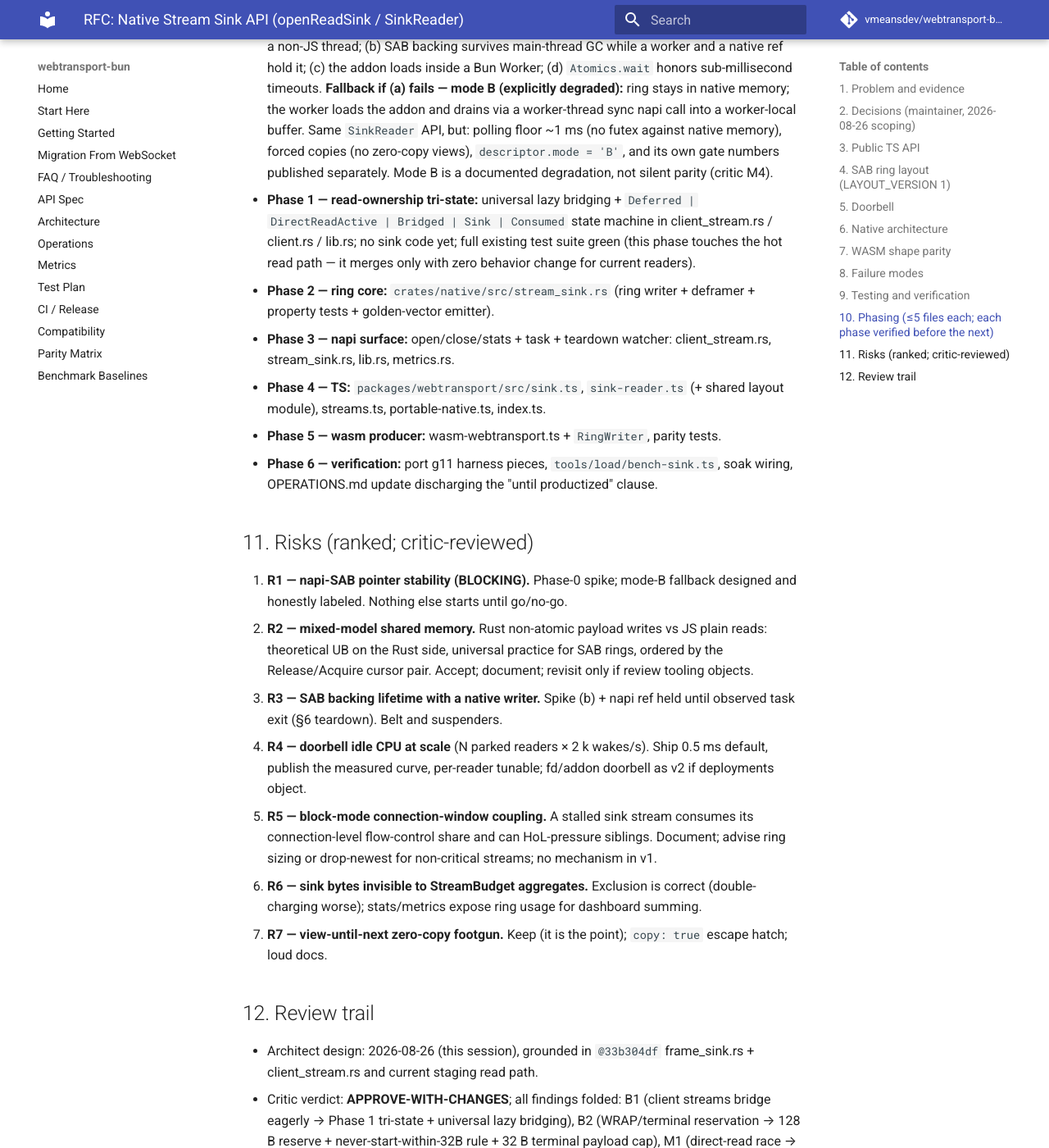
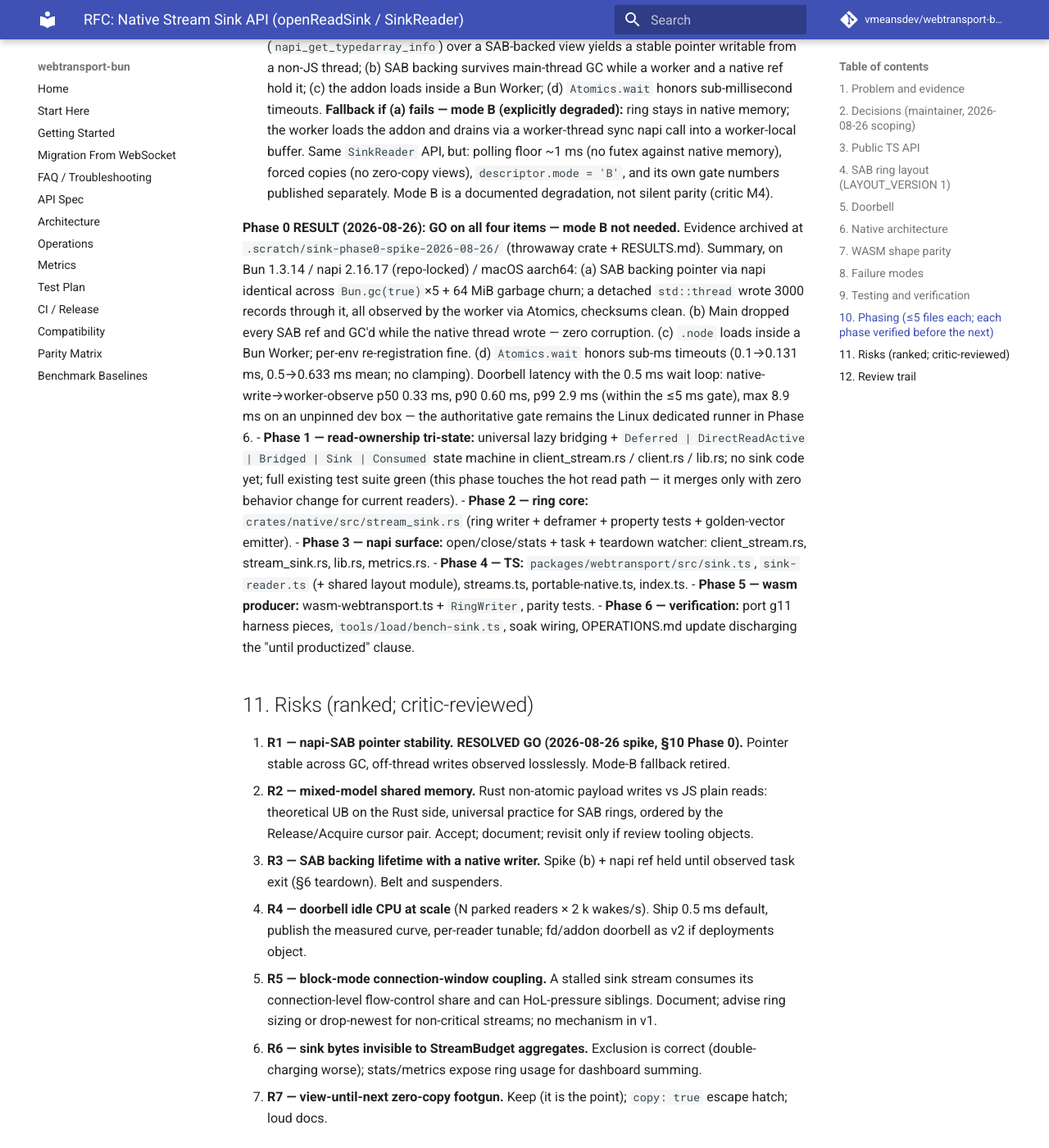
Before and after one commit to vmeansdev/webtransport-bun, an MkDocs documentation site: the page built from docs/RFC_STREAM_SINK.md, in a window 1280 px wide and 1400 px high, scrolled down 8957 px. Shown: the whole window at 82% size. Built offline with MkDocs 1.6.1 and Material for MkDocs 9.7.7, drawn with Linux system fonts in a browser that asks for light colours; comment, search, counter and statistics services are not loaded; some of the changed text lies outside the part shown.

Commit message:
Record the Phase 0 spike GO in the stream sink RFC
napi-SAB pointer stable across GC and writable off-thread; SAB survives
main-thread GC with worker+native refs; addon loads in Bun Workers;
sub-ms Atomics.wait honored. Doorbell p50 0.33ms / p99 2.9ms. Mode-B
fallback retired. Evidence: .scratch/sink-phase0-spike-2026-08-26/.

Co-Authored-By: Claude Fable 5 <noreply@anthropic.com>

```diff
--- a/docs/RFC_STREAM_SINK.md
+++ b/docs/RFC_STREAM_SINK.md
@@ -1,6 +1,7 @@
 # RFC: Native Stream Sink API (`openReadSink` / `SinkReader`)
 
-Status: **draft — awaiting maintainer approval** (architect + critic review complete, 2026-08-26)
+Status: **approved; Phase 0 spike PASSED (GO, 2026-08-26)** — see §10 Phase 0 results.
+Architect + critic review complete 2026-08-26; maintainer approved same day.
 Discharges: `docs/OPERATIONS.md` §"Sizing the JS read side", rule 2 — "treat 'read latency-critical
 data on a saturated JS loop' as unsupported until it is productized."
 
@@ -346,6 +347,17 @@ production. **Shape parity, not latency parity.**
   buffer. Same `SinkReader` API, but: polling floor ~1 ms (no futex against native memory),
   forced copies (no zero-copy views), `descriptor.mode = 'B'`, and its own gate numbers published
   separately. Mode B is a documented degradation, not silent parity (critic M4).
+
+  **Phase 0 RESULT (2026-08-26): GO on all four items — mode B not needed.** Evidence archived at
+  `.scratch/sink-phase0-spike-2026-08-26/` (throwaway crate + RESULTS.md). Summary, on Bun 1.3.14 /
+  napi 2.16.17 (repo-locked) / macOS aarch64: (a) SAB backing pointer via napi identical across
+  `Bun.gc(true)`×5 + 64 MiB garbage churn; a detached `std::thread` wrote 3000 records through it,
+  all observed by the worker via Atomics, checksums clean. (b) Main dropped every SAB ref and GC'd
+  while the native thread wrote — zero corruption. (c) `.node` loads inside a Bun Worker; per-env
+  re-registration fine. (d) `Atomics.wait` honors sub-ms timeouts (0.1→0.131 ms, 0.5→0.633 ms mean;
+  no clamping). Doorbell latency with the 0.5 ms wait loop: native-write→worker-observe p50 0.33 ms,
+  p90 0.60 ms, p99 2.9 ms (within the ≤5 ms gate), max 8.9 ms on an unpinned dev box — the
+  authoritative gate remains the Linux dedicated runner in Phase 6.
 - **Phase 1 — read-ownership tri-state:** universal lazy bridging + `Deferred | DirectReadActive
   | Bridged | Sink | Consumed` state machine in client_stream.rs / client.rs / lib.rs; no sink
   code yet; full existing test suite green (this phase touches the hot read path — it merges only
@@ -362,8 +374,8 @@ production. **Shape parity, not latency parity.**
 
 ## 11. Risks (ranked; critic-reviewed)
 
-1. **R1 — napi-SAB pointer stability (BLOCKING).** Phase-0 spike; mode-B fallback designed and
-   honestly labeled. Nothing else starts until go/no-go.
+1. **R1 — napi-SAB pointer stability. RESOLVED GO (2026-08-26 spike, §10 Phase 0).** Pointer
+   stable across GC, off-thread writes observed losslessly. Mode-B fallback retired.
 2. **R2 — mixed-model shared memory.** Rust non-atomic payload writes vs JS plain reads:
    theoretical UB on the Rust side, universal practice for SAB rings, ordered by the
    Release/Acquire cursor pair. Accept; document; revisit only if review tooling objects.
```
